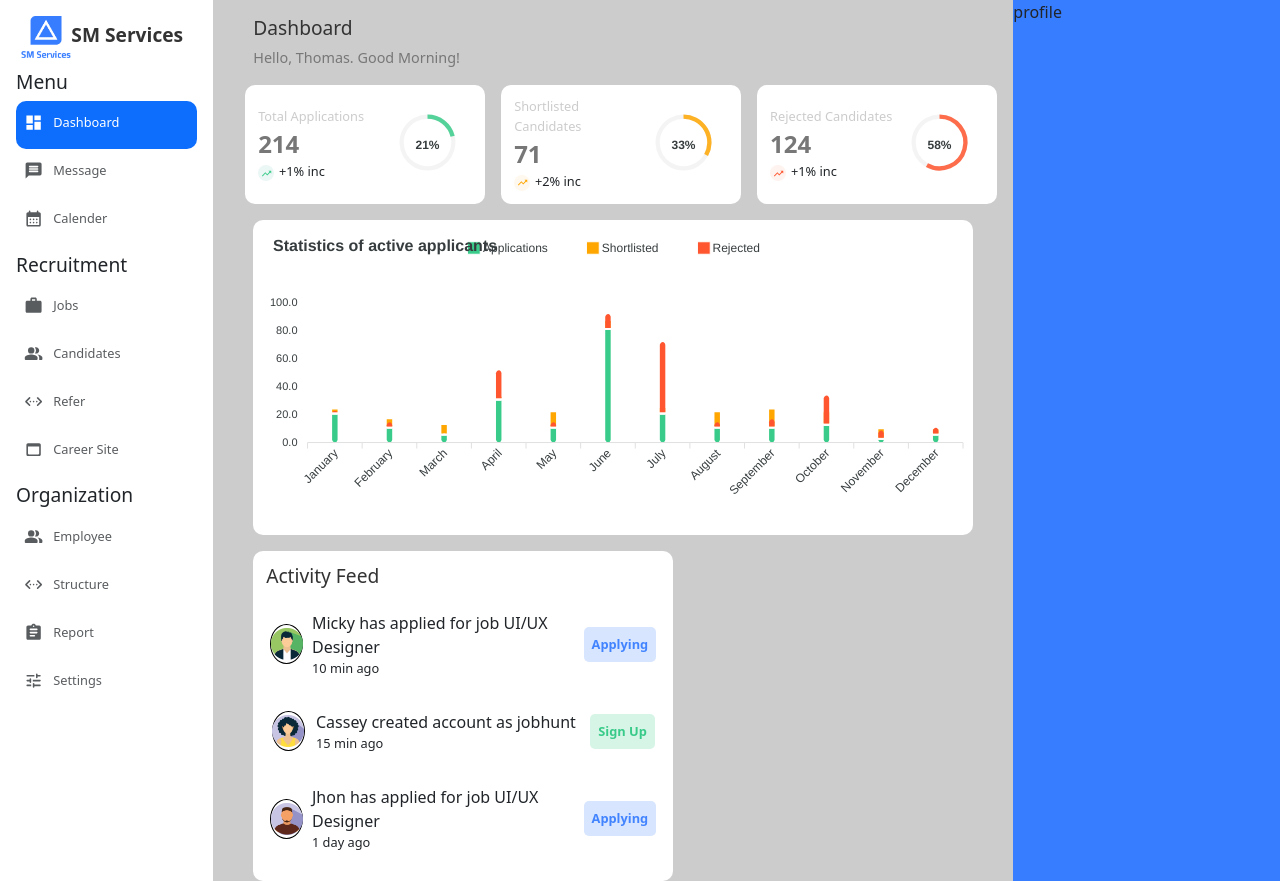
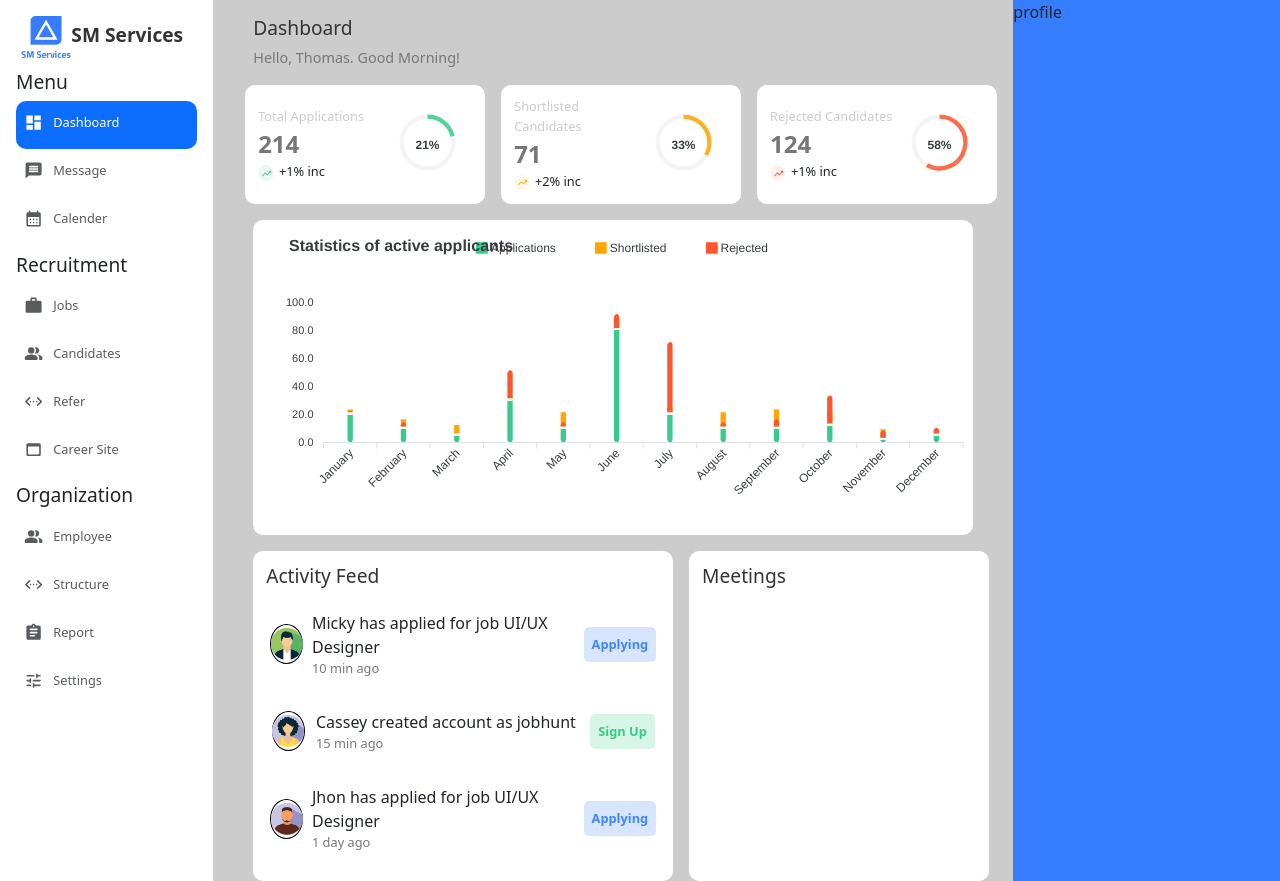
Before and after one commit to Manoj-880/Employ-managment-frontend, a React (Create React App) app: page / in a window 1280 px wide. Built offline with nearby package versions, Linux system fonts and the light colour scheme.

Commit message:
completed styling activity feed and divided dashboard into multiple components

```diff
--- a/src/App.css
+++ b/src/App.css
@@ -197,6 +197,7 @@
   display: flex;
   flex: 1;
   margin-top: 1rem;
+  padding-left: 1rem;
 }
 .card-head {
   font-size: 1.2rem;
@@ -204,8 +205,10 @@
 }
 .dashboard-activity-meeting{
   margin-top: 1rem;
+  display: flex;
+  gap: 1rem;
 }
-.activity-feed{
+.activity-feed, .meeting-feed{
   background-color: var(--white);
   padding: 0.8rem;
   border-radius: 10px;
@@ -237,6 +240,7 @@
 .feed .time{
   font-size: 0.8rem;
   margin-top: -1rem;
+  color: var(--darkgrey);
 }
 .feedstat{
   font-size: 0.8rem;
--- /dev/null
+++ b/src/components/dashboard/activityFeed.jsx
@@ -0,0 +1,54 @@
+import React from 'react';
+import m1 from "../../assets/avatars/m1.png";
+import m2 from '../../assets/avatars/m2.png';
+import f3 from '../../assets/avatars/f3.png'
+
+const ActivityFeed = () => {
+    const activity = [
+        {
+          id:1,
+          avatar: m1,
+          description:'Micky has applied for job UI/UX Designer',
+          btnclass:'apply',
+          time: '10 min ago',
+          btncontent: 'Applying',
+        },
+        {
+          id:2,
+          avatar: f3,
+          description:'Cassey created account as jobhunt',
+          btnclass:'signup',
+          time: '15 min ago',
+          btncontent: 'Sign Up',
+        },
+        {
+          id:3,
+          avatar: m2,
+          description:'Jhon has applied for job UI/UX Designer',
+          btnclass:'apply',
+          time: '1 day ago',
+          btncontent: 'Applying',
+        },
+      ]
+  return (
+    <div>
+        <h4 className="card-head">Activity Feed</h4>
+            {activity.map((activity) => (
+              <div key={activity.id} className="meeting col-12">
+              <div className="avatar col-1">
+                <img src={activity.avatar} alt="avatar" width={32} />
+              </div>
+              <div className="feed col-8">
+                <p className="description">
+                  {activity.description}
+                </p>
+                <p className="time">{activity.time}</p>
+              </div>
+              <div className={`feedstat ${activity.btnclass}`}>{activity.btncontent}</div>
+            </div>
+            ))}
+    </div>
+  )
+}
+
+export default ActivityFeed
--- /dev/null
+++ b/src/components/dashboard/meetingFeed.jsx
@@ -0,0 +1,11 @@
+import React from 'react'
+
+const MeetingFeed = () => {
+  return (
+    <div>
+        <h4 className="card-head">Meetings</h4>
+    </div>
+  )
+}
+
+export default MeetingFeed
--- a/src/components/mainpage components/dashboard.jsx
+++ b/src/components/mainpage components/dashboard.jsx
@@ -1,11 +1,10 @@
 import React from "react";
 import TrendingUpIcon from "@mui/icons-material/TrendingUp";
 import "apexcharts/dist/apexcharts.css";
-import DashboardCardChart from "../dashboard_card_chart";
-import DashboardGraph from "../dashboardGraph";
-import m1 from "../../assets/avatars/m1.png";
-import m2 from '../../assets/avatars/m2.png';
-import f3 from '../../assets/avatars/f3.png'
+import DashboardCardChart from "../dashboard/dashboard_card_chart";
+import DashboardGraph from "../dashboard/dashboardGraph";
+import ActivityFeed from "../dashboard/activityFeed";
+import MeetingFeed from "../dashboard/meetingFeed";
 
 const Dashboard = () => {
   const target = 1000;
@@ -60,33 +59,6 @@ const Dashboard = () => {
     },
   ];
 
-  const activity = [
-    {
-      id:1,
-      avatar: m1,
-      description:'Micky has applied for job UI/UX Designer',
-      btnclass:'apply',
-      time: '10 min ago',
-      btncontent: 'Applying',
-    },
-    {
-      id:2,
-      avatar: f3,
-      description:'Cassey created account as jobhunt',
-      btnclass:'signup',
-      time: '15 min ago',
-      btncontent: 'Sign Up',
-    },
-    {
-      id:3,
-      avatar: m2,
-      description:'Jhon has applied for job UI/UX Designer',
-      btnclass:'apply',
-      time: '1 day ago',
-      btncontent: 'Applying',
-    },
-  ]
-
   return (
     <div className="dashboard col-12">
       <div className="dashboard-main col-9">
@@ -136,22 +108,10 @@ const Dashboard = () => {
         </div>
         <div className="dashboard-activity-meeting col-12">
           <div className="activity-feed col-7">
-            <h4 className="card-head">Activity Feed</h4>
-            {activity.map((activity) => (
-              <div key={activity.id} className="meeting col-12">
-              <div className="avatar col-1">
-                <img src={activity.avatar} alt="avatar" width={32} />
-              </div>
-              <div className="feed col-8">
-                <p className="description">
-                  {activity.description}
-                </p>
-                <p className="time">{activity.time}</p>
-              </div>
-              <div className={`feedstat ${activity.btnclass}`}>{activity.btncontent}</div>
-            </div>
-            ))}
-
+            <ActivityFeed/>
+          </div>
+          <div className="meeting-feed col-5">
+            <MeetingFeed/>
           </div>
         </div>
       </div>
```
Also changed, not shown: src/components/dashboard/dashboardGraph.jsx (renamed from src/components/dashboardGraph.jsx), src/components/dashboard/dashboard_card_chart.jsx (renamed from src/components/dashboard_card_chart.jsx).
